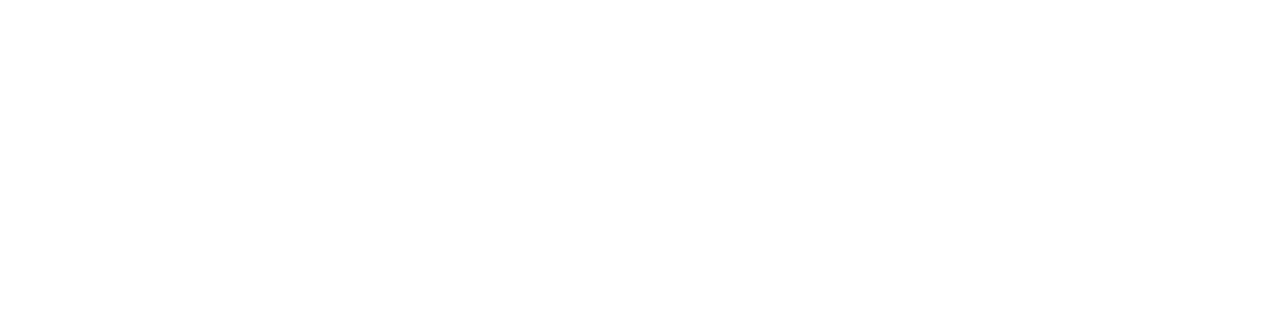
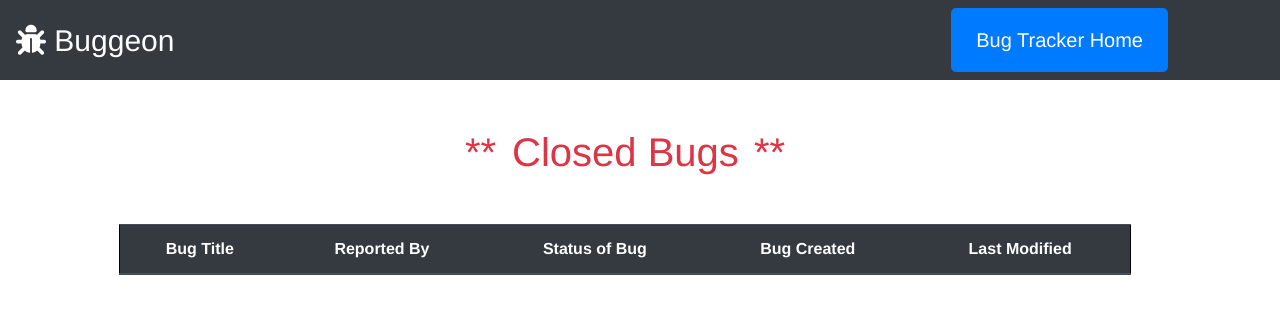
Before and after one commit to mikedilulo/Buggeon, a Vue app in the folder client/: page /#/archive in a window 1280 px wide. Shown: the top 314 px of the page. Built offline with nearby package versions, Linux system fonts and the light colour scheme.

Commit message:
Process of filtering status of bugs

```diff
--- a/client/src/components/Nav.vue
+++ b/client/src/components/Nav.vue
@@ -106,7 +106,13 @@
                 </router-link>
                 <!-- TODO If POSSIBLE CHECK AND SEE IF I CAN MAKE A SEPARATE TABLE WITH JUST CLOSED BUGS -->
               </button>
-              <button class="btn btn-secondary btn-lg ml-5 mr-5">Closed Bug Archive</button>
+              <button class="btn btn-secondary btn-lg ml-5 mr-5">
+                <router-link to="/archive">
+                  <li class="nav-item">
+                    <a class="nav-link text-white">Closed Bug Archive</a>
+                  </li>
+                </router-link>
+              </button>
               <!-- NOTE BELOW BUTTON HAS A ROUTER LINK TO ITS RESPECTIVE AREA -->
               <button class="btn btn-success btn-lg ml-5">
                 <router-link to="/">
@@ -154,7 +160,7 @@
         id: bug.id
       };
       // NOTE NEED TO WORK ON THIS.$ROUTE.PUSH
-      // this.$router.push("bug/" + _id);
+      // this.$router.push({ path: "bug/id", params: { id: "bug.id" } });
     }
   },
   computed: {
--- a/client/src/components/Note.vue
+++ b/client/src/components/Note.vue
@@ -105,7 +105,8 @@
         content: "",
         bug: this.$route.params.id,
         reportedBy: "",
-        flagged: "pending"
+        flagged: "pending",
+        id: ""
       }
     };
   },
@@ -117,7 +118,8 @@
         content: "",
         reportedBy: "",
         bug: this.$route.params.id,
-        flagged: "pending"
+        flagged: "pending",
+        id: note.id
       };
     },
     deleteNote() {
@@ -133,7 +135,7 @@
         if (result.value) {
           Swal.fire("Deleted!", "The Note has been Deleted.", "success");
         }
-        this.$store.dispatch("deleteNote", this.note._id);
+        this.$store.dispatch("deleteNote", this.note.id);
       });
     }
   },
--- a/client/src/components/Table.vue
+++ b/client/src/components/Table.vue
@@ -7,10 +7,6 @@
           <span class="ml-1">**</span>
         </h1>
         <div>
-          <button
-            class="btn btn-warning text-dark btn-lg mb-4 closeButton border-rounded"
-            type="button"
-          >Hide Closed Bugs</button>
           <table class="table table-hover bg-light">
             <thead class="thead-dark">
               <tr>
--- a/client/src/router/index.js
+++ b/client/src/router/index.js
@@ -20,6 +20,8 @@
 import Bug from "../views/Bug.vue";
 // @ts-ignore
 import Detail from "../views/Detail.vue";
+// @ts-ignore
+import Archive from "../views/Archive.vue";
 
 Vue.use(VueRouter);
 
@@ -75,6 +77,11 @@
     component: Detail
   },
   {
+    path: "/archive",
+    name: "archive",
+    component: Archive
+  },
+  {
     path: "/about",
     name: "about",
     // route level code-splitting
--- /dev/null
+++ b/client/src/views/Archive.vue
@@ -0,0 +1,92 @@
+<template>
+  <div class="archive">
+    <div class="row container-fluid p-0 mr-0 ml-0 mt-0">
+      <div class="col-md-12 m-0 p-0">
+        <nav class="navbar navbar-expand-lg navbar-dark bg-dark m-0">
+          <a class="navbar-brand companyIcon">
+            <i class="fas fa-bug"></i>
+            Buggeon
+          </a>
+
+          <button
+            class="navbar-toggler"
+            type="button"
+            data-toggle="collapse"
+            data-target="#navbarSupportedContent"
+            aria-controls="navbarSupportedContent"
+            aria-expanded="false"
+            aria-label="Toggle navigation"
+          >
+            <span class="navbar-toggler-icon"></span>
+          </button>
+
+          <div class="collapse navbar-collapse" id="navbarSupportedContent">
+            <ul class="navbar-nav ml-auto mr-5">
+              <!-- NOTE BELOW BUTTONS HAVE ROUTER LINKS TO THEIR RESPECTIVE PAGES -->
+              <button class="btn btn-primary btn-lg ml-5 mr-5">
+                <router-link to="/bug">
+                  <li class="nav-item">
+                    <a class="nav-link text-white">Bug Tracker Home</a>
+                  </li>
+                </router-link>
+                <!-- TODO If POSSIBLE CHECK AND SEE IF I CAN MAKE A SEPARATE TABLE WITH JUST CLOSED BUGS -->
+              </button>
+            </ul>
+          </div>
+        </nav>
+      </div>
+    </div>
+    <div class="row container-fluid d-flex justify-content-center">
+      <div class="col-md-10">
+        <h1 class="mb-5 mt-5 text-danger">
+          <span class="mr-3">**</span>Closed Bugs
+          <span class="ml-1">**</span>
+        </h1>
+        <div>
+          <table class="table table-hover bg-light">
+            <thead class="thead-dark">
+              <tr>
+                <th scope="col">Bug Title</th>
+                <th scope="col">Reported By</th>
+                <th scope="col">Status of Bug</th>
+                <th scope="col">Bug Created</th>
+                <th scope="col">Last Modified</th>
+              </tr>
+            </thead>
+            <tbody class="p-0" v-if="!bug.closed" v-show="bug">
+              <tr class="table" v-for="bug in bug" :key="!bug.closed">
+                <router-link :to="{ name: 'detail', params: { id: bug.id } }">
+                  <td>{{ bug.title }}</td>
+                </router-link>
+                <td>{{ bug.reportedBy }}</td>
+                <td
+                  class="text-danger"
+                  :v-if="!bug.closed"
+                  :class="{ color: bug.closed }"
+                >{{ bug.closed }}</td>
+                <td>{{ bug.createdAt }}</td>
+                <td>{{ bug.updatedAt }}</td>
+                <table :bugData="bug" />
+              </tr>
+            </tbody>
+          </table>
+        </div>
+      </div>
+    </div>
+  </div>
+</template>
+
+<script>
+import Navbar from "@/components/Nav.vue";
+export default {
+  name: "archive",
+  computed: {
+    bug() {
+      return this.$store.state.bug;
+    }
+  }
+};
+</script>
+
+<style>
+</style>
```
Also changed, not shown: 1 other file (tests, documents, lock files or other folders).
